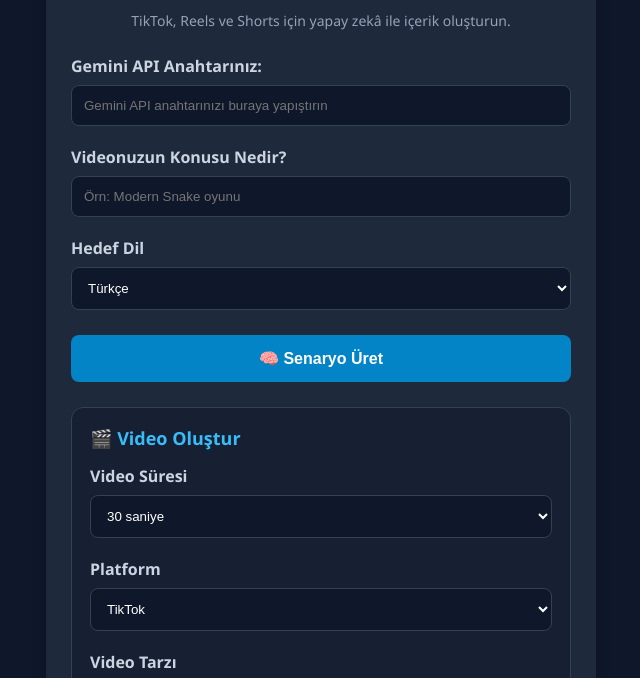
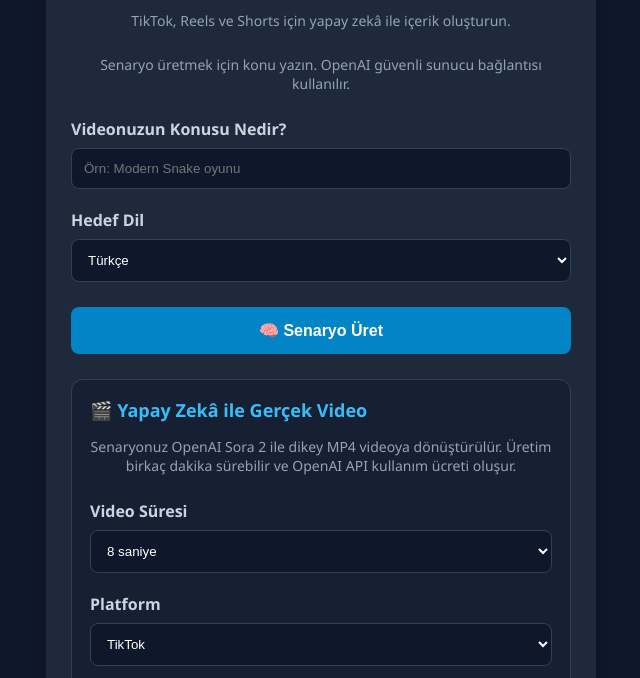
Before and after one commit to ediptan01-commits/ai-script-generator, a website: page index.html in a window 1280 px wide. Shown: the part 97-775 px from the top of the page, without its empty margins (319-959 px from the left). Drawn offline with Linux system fonts and the light colour scheme.

Commit message:
Update index.html

```diff
--- a/index.html
+++ b/index.html
@@ -132,15 +132,9 @@
         TikTok, Reels ve Shorts için yapay zekâ ile içerik oluşturun.
     </p>
 
-    <label for="apiKey">Gemini API Anahtarınız:</label>
+    <p class="subtitle">Senaryo üretmek için konu yazın. OpenAI güvenli sunucu bağlantısı kullanılır.</p>
 
-    <input
-        type="password"
-        id="apiKey"
-        placeholder="Gemini API anahtarınızı buraya yapıştırın"
-    >
-
-    <label for="topic">Videonuzun Konusu Nedir?</label>
+<label for="topic">Videonuzun Konusu Nedir?</label>
 
     <input
         type="text"
@@ -166,14 +160,16 @@
 
     <div class="video-panel">
 
-        <h2>🎬 Video Oluştur</h2>
+        <h2>🎬 Yapay Zekâ ile Gerçek Video</h2>
+
+        <p class="subtitle">Senaryonuz OpenAI Sora 2 ile dikey MP4 videoya dönüştürülür. Üretim birkaç dakika sürebilir ve OpenAI API kullanım ücreti oluşur.</p>
 
         <label for="duration">Video Süresi</label>
 
         <select id="duration">
-            <option value="15">15 saniye</option>
-            <option value="30" selected>30 saniye</option>
-            <option value="60">60 saniye</option>
+            <option value="8" selected>8 saniye</option>
+            <option value="16">16 saniye</option>
+            <option value="20">20 saniye</option>
         </select>
 
 
@@ -201,7 +197,7 @@
             class="video-button"
             onclick="createVideoPlan()"
         >
-            🎬 Videoyu Oluştur
+            🎬 Gerçek Videoyu Üret
         </button>
 
         <div id="videoStatus" class="status"></div>
```
